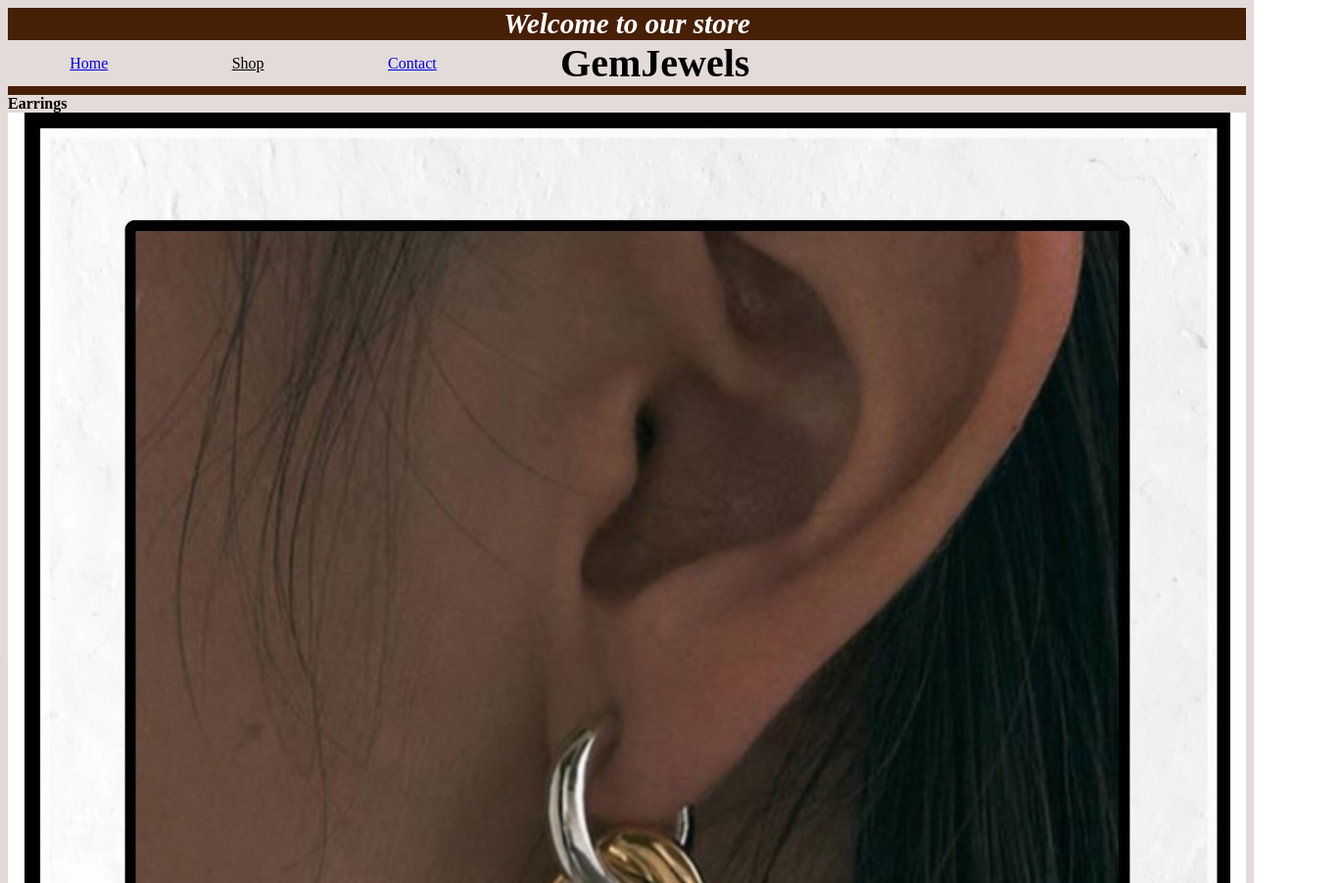
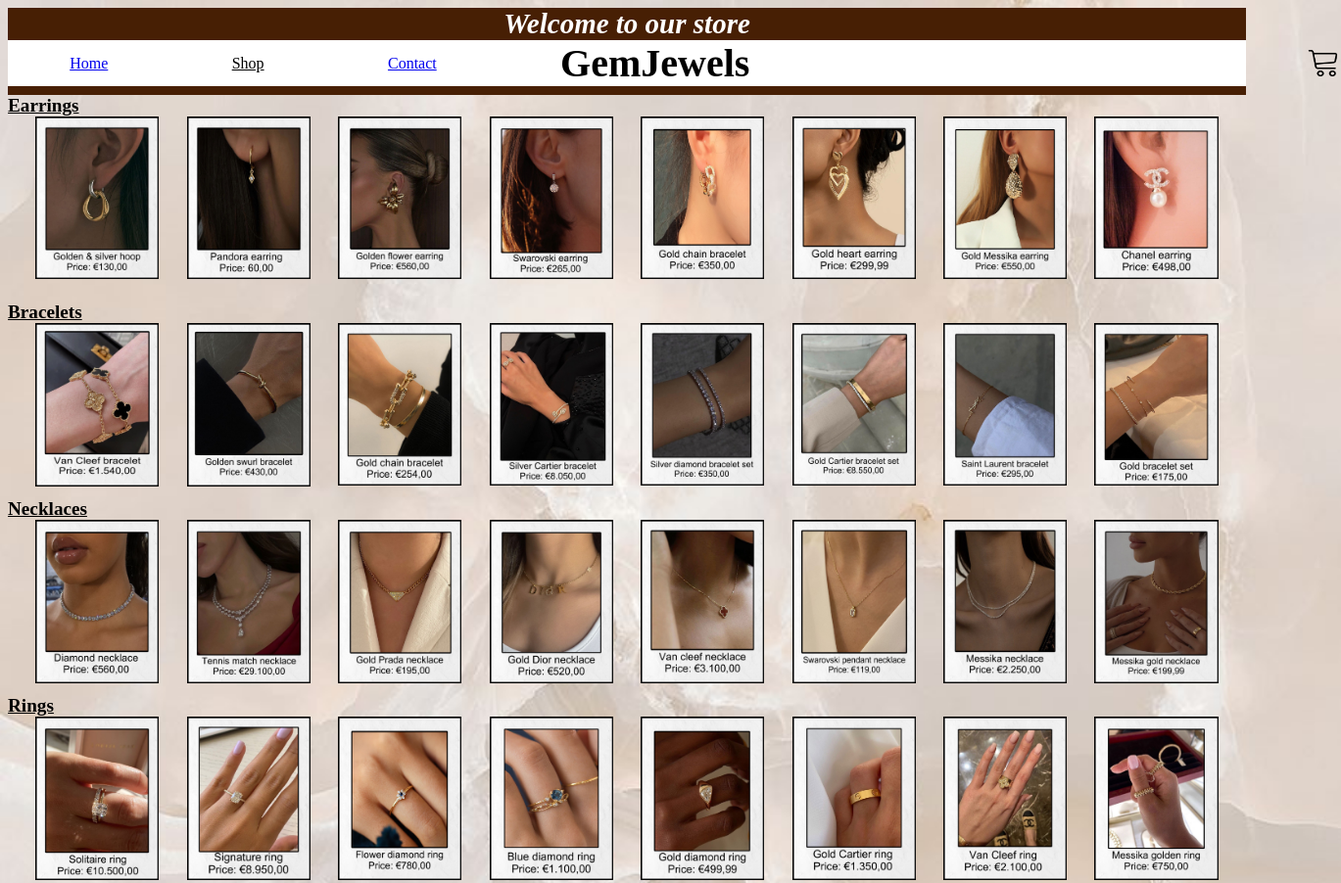
Before and after one commit to ZinatSeddiqi/ZinatSeddiqi.github.io, a plain HTML site: page pagina2.html in a window 1280 px wide. Shown: the top 902 px of the page at 98% size, 1369 px wide, since content can reach past the window. Drawn offline with Linux system fonts and the light colour scheme.

Commit message:
home=af, shop= bijna af, contact=af, winkelwagen=bijna af

```diff
--- a/bestand.CSS
+++ b/bestand.CSS
@@ -71,13 +71,46 @@ h2 {
 
 
     /*style voor pagina 2 is hieronder*/
-  #earrings {
-    font-size: larger;
-    text-decoration: underline;
+  #pagina2kleur {background-color: white;}
+
+  .shoptext {
+font-size: larger;
+text-decoration: underline;
   }
 
-  #shopearrings {
+  .shopping {
 display: flex;
 justify-content: space-evenly;
+background-repeat: no-repeat;
+background-color: transparent;
+margin-bottom: 1%;
+  }
 
+  .shopfotos {
+    width: 10%;
+    height: 20%;
   }
+
+  .shopfotos img {
+    width: 100%;
+  }
+
+  .logosfi {
+width: 10%;
+height: 20%;
+display: flex;
+justify-content: left;
+justify-content: space-evenly;
+ }
+
+ #winkelwagenn {
+    margin-left: 40%;
+    margin-right: 0%;
+
+ }
+
+ #winkelwagenimg {
+
+    width: 35px;
+    height:30px;
+ }
--- a/pagina2.html
+++ b/pagina2.html
@@ -17,20 +17,41 @@
             <a id="nuhier" class="linkje">Shop</a>
             <a href="pagina3.html" class="linkje">Contact</a>
             <h1 class="linkje">GemJewels</h1>
+            <a id="winkelwagenn" href="pagina4.html">
+              <img  id="winkelwagenimg"  src="winkelwagen.png" alt="winkelwagen">
+          </a>
         </nav>
         <h2>.</h2>
         <b class="shoptext">
           Earrings
         </b>
         <div class="shopping">
-            <a href="1e-oorbel.html"><img class="shopfotos" src="1e oorbel.jpg" alt="1e-oorbel" </a>
-            <img class="shopfotos" src="2e oorbel.jpg" alt="2e oorbel">
-            <img class="shopfotos" src="3e oorbel.jpg" alt="3e oorbel">
-            <img class="shopfotos" src="4e oorbel.jpg" alt="4e oorbel">
-            <img class="shopfotos" src="5e oorbel.jpg" alt="5e oorbel">
-            <img class="shopfotos" src="6e oorbel.jpg" alt="6e oorbel">
-            <img class="shopfotos" src="7e oorbel.jpg" alt="7e oorbel">
-            <img class="shopfotos" src="8e oorbel.jpg" alt="8e oorbel">
+          <a href="1e-oorbel.html" class="shopfotos">
+            <img  src="1e oorbel.jpg" alt="1e-oorbel">
+          </a>
+          <a href="2e-oorbel.html" class="shopfotos">
+            <img  src="2e oorbel.jpg" alt="2e-oorbel">
+          </a>
+          <a href="3e-oorbel.html" class="shopfotos">
+            <img  src="3e oorbel.jpg" alt="3e-oorbel">
+          </a>
+          <a href="4e-oorbel.html" class="shopfotos">
+            <img  src="4e oorbel.jpg" alt="4e-oorbel">
+          </a>
+          <a href="5e-oorbel.html" class="shopfotos">
+            <img  src="5e oorbel.jpg" alt="5e-oorbel">
+          </a>
+          <a href="6e-oorbel.html" class="shopfotos">
+            <img  src="6e oorbel.jpg" alt="6e-oorbel">
+          </a>
+          <a href="7e-oorbel.html" class="shopfotos">
+            <img  src="7e oorbel.jpg" alt="7e-oorbel">
+          </a>
+          <a href="8e-oorbel.html" class="shopfotos">
+            <img  src="8e oorbel.jpg" alt="8e oorbel">
+          </a>
+
+
         </div>
 
         <b class="shoptext">
```
Also changed, not shown: index.html (+3 -0 lines), pagina3.html (+3 -0 lines), pagina4.html (+4 -1 lines), 2e-oorbel.html (added), 3e-oorbel.html (added), 4e-oorbel.html (added), 5e-oorbel.html (added), 6e-oorbel.html (added), 7e-oorbel.html (added), 8e-oorbel.html (added), winkelwagen.png (added).
